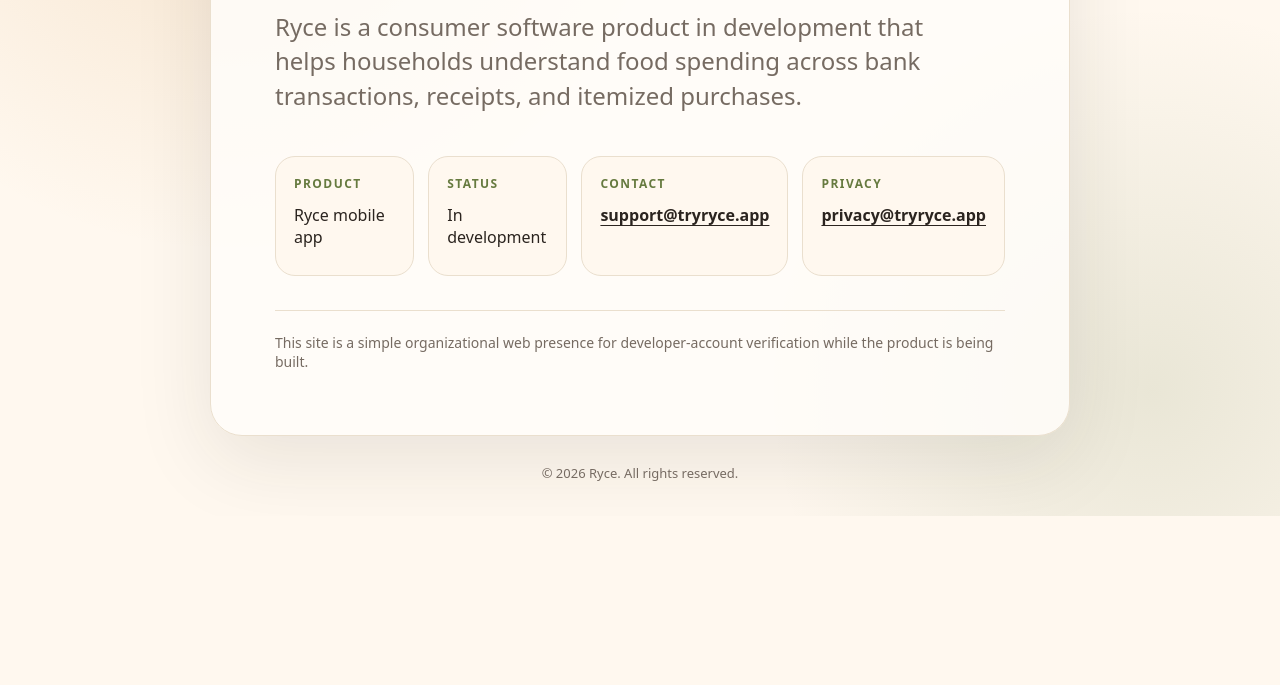
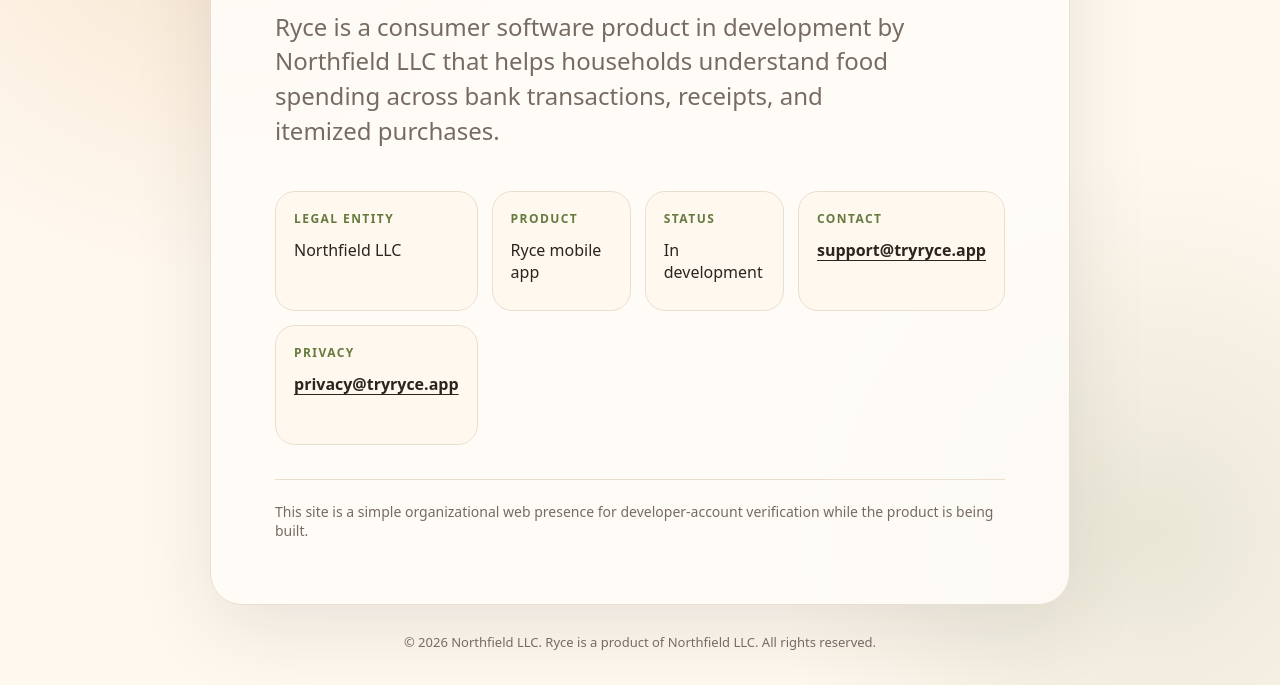
Before and after one commit to agentmercuryproject-dot/ryce-apple-developer-site, a plain HTML site: page index.html in a window 1280 px wide. Shown: the part 321-1006 px from the top of the page. Before the commit the page ends 837 px from the top, so only its background shows below. Drawn offline with Linux system fonts and the light colour scheme.

Commit message:
Add Northfield LLC legal entity to site

```diff
--- a/index.html
+++ b/index.html
@@ -14,9 +14,13 @@
       <div class="eyebrow">RYCE</div>
       <h1 id="title">Software for food-spending clarity.</h1>
       <p class="lead">
-        Ryce is a consumer software product in development that helps households understand food spending across bank transactions, receipts, and itemized purchases.
+        Ryce is a consumer software product in development by Northfield LLC that helps households understand food spending across bank transactions, receipts, and itemized purchases.
       </p>
       <div class="grid" aria-label="Company details">
+        <div>
+          <h2>Legal entity</h2>
+          <p>Northfield LLC</p>
+        </div>
         <div>
           <h2>Product</h2>
           <p>Ryce mobile app</p>
@@ -40,7 +44,7 @@
     </section>
   </main>
   <footer>
-    © 2026 Ryce. All rights reserved.
+    © 2026 Northfield LLC. Ryce is a product of Northfield LLC. All rights reserved.
   </footer>
 </body>
 </html>
```
